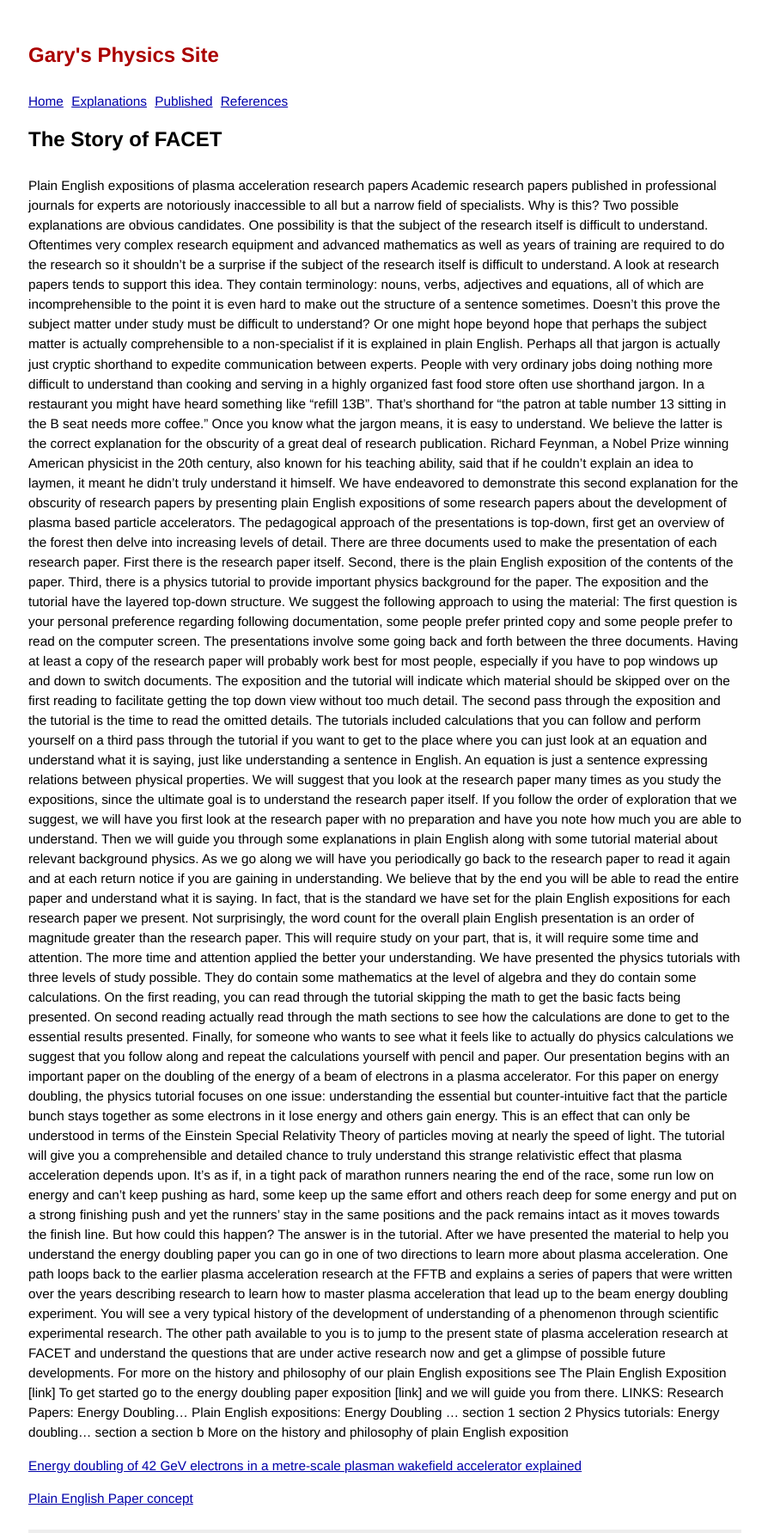
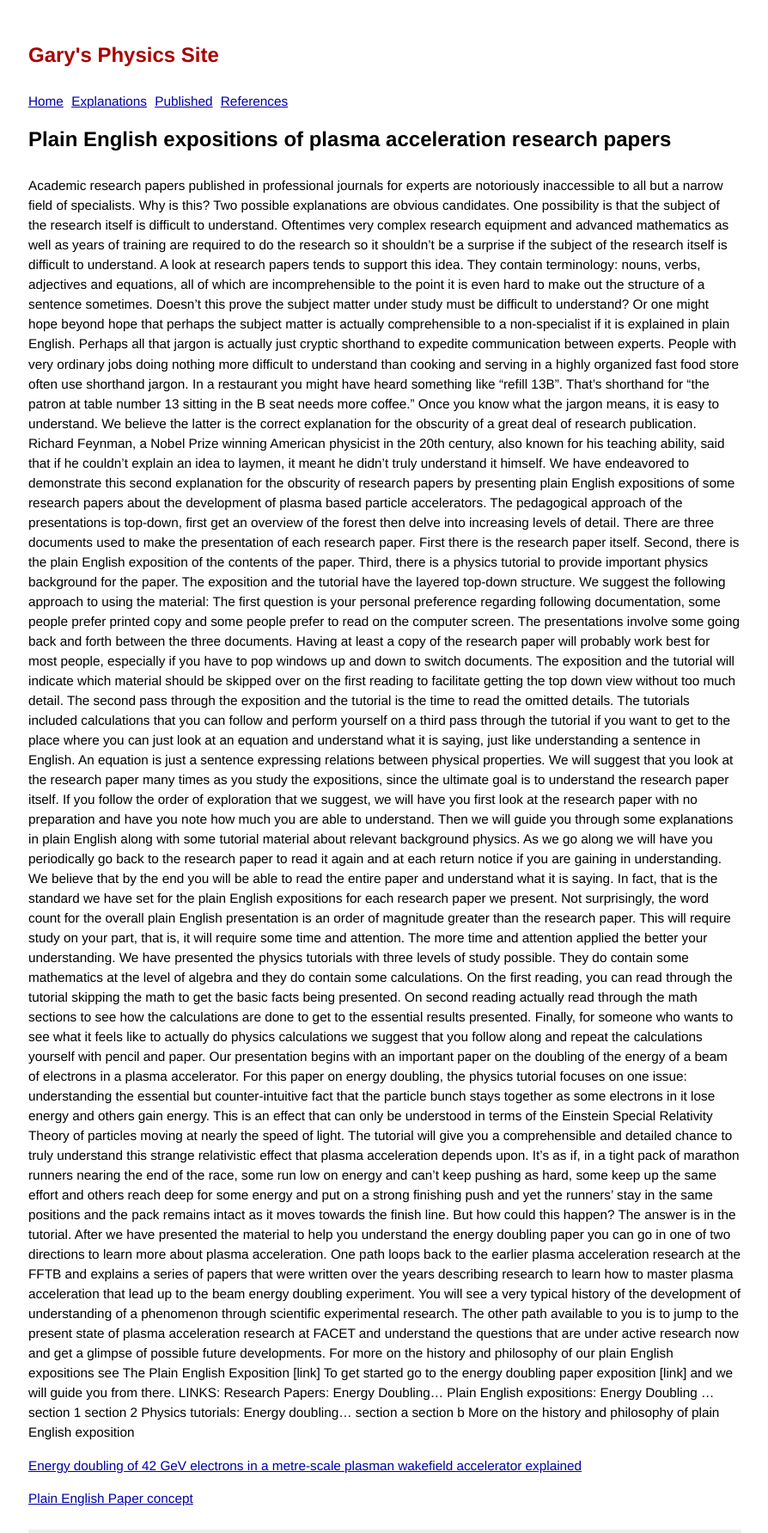
Before and after one commit to grbfacet/facet, a Jekyll site: the page built from index.html, in a window 1280 px wide. Shown: the whole page at 86% size, without its empty margins (192-1086 px from the left). Built offline with Jekyll 4.4.1, drawn with Linux system fonts in a browser that asks for light colours; Markdown is read by kramdown in place of the engine named in the settings.

Commit message:
Update index.html

```diff
--- a/index.html
+++ b/index.html
@@ -1,9 +1,7 @@
 ---
 layout: default
-title: The Story of FACET
+title: Plain English expositions of plasma acceleration research papers
 ---
-
-Plain English expositions of plasma acceleration research papers
 
 Academic research papers published in professional journals for experts are notoriously inaccessible to all but a narrow field of specialists. Why is this? Two possible explanations are obvious candidates.
 
```
